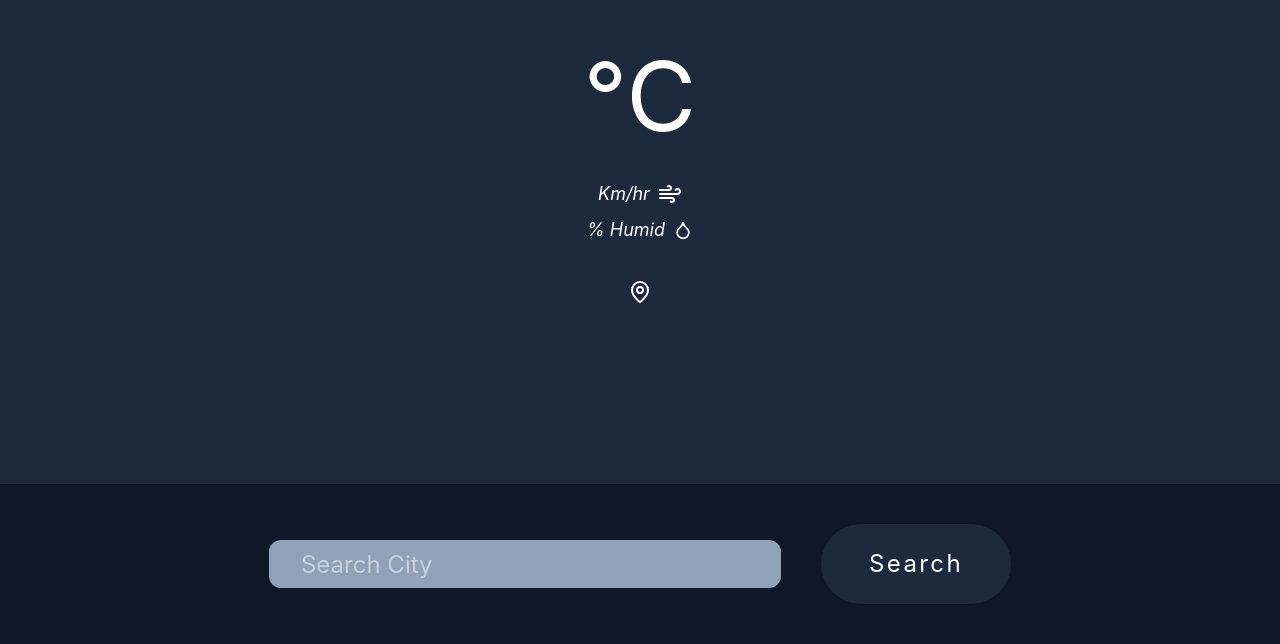
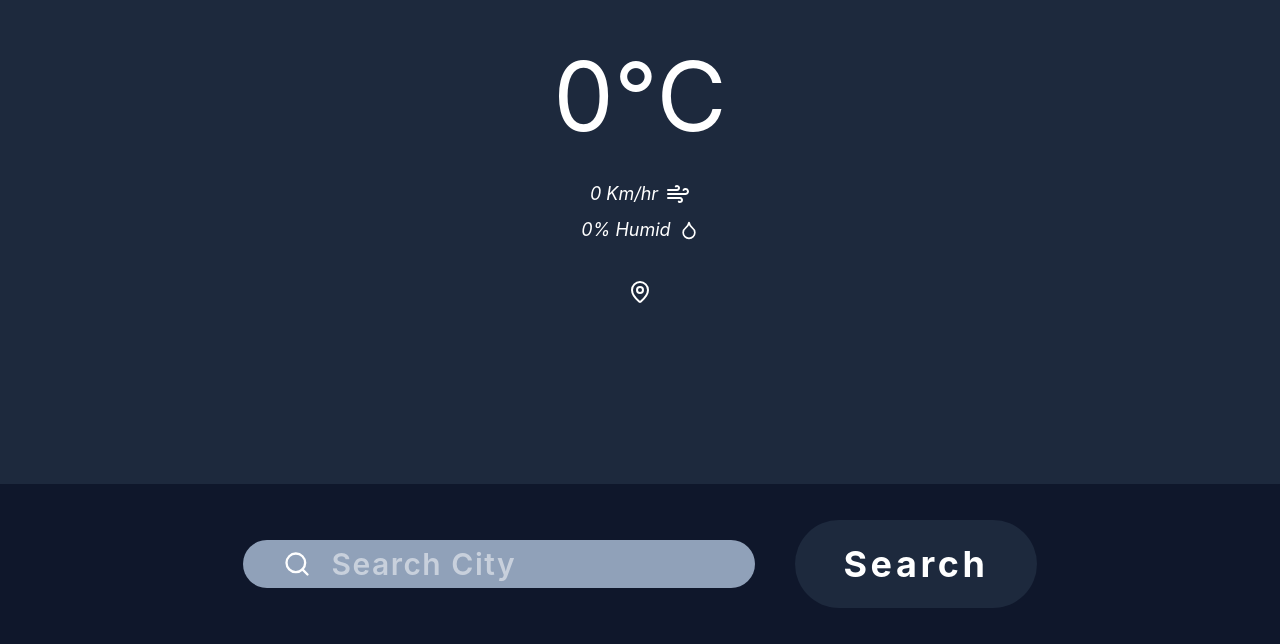
Before and after one commit to skybreakerW/weatherapp, a React (Vite) app: page / in a window 1280 px wide. Shown: the part 156-800 px from the top of the page. Built offline with nearby package versions, Linux system fonts and the light colour scheme.

Commit message:
Fully Functional

```diff
--- a/src/App.jsx
+++ b/src/App.jsx
@@ -1,56 +1,62 @@
 import { useState } from 'react'
+import axios from 'axios'
 import Section1 from './components/Section1.jsx'
+import { Search } from 'lucide-react'
 
 
 function App() {
   const [location, setLocation] = useState("")
 
-  const [temp, setTemp] = useState()
-  const [speed, setSpeed] = useState()
-  const [humid, setHumid] = useState()
+  const [temp, setTemp] = useState(0)
+  const [speed, setSpeed] = useState(0)
+  const [humid, setHumid] = useState(0)
+  const [loc, setLoc] = useState()
 
-  const getWeather = async(lati,long) => {
+  const getWeather = async(lati,long,loc) => {
     const response2 = await fetch(`https://api.open-meteo.com/v1/forecast?latitude=${lati}&longitude=${long}&current=temperature_2m,relative_humidity_2m,wind_speed_10m`)
     const data2 = await response2.json()
     console.log(data2)
+
+    setTemp(data2.current.temperature_2m)
+    setSpeed(data2.current.wind_speed_10m)
+    setHumid(data2.current.relative_humidity_2m)
+    setLoc(loc)
   }
 
   const getCoordinates = async () => {
-    const response = await fetch(
+    const response = await axios.get(
         `https://nominatim.openstreetmap.org/search?q=${encodeURIComponent(location)}&format=json&limit=1`,
         {
             headers: {
                 'User-Agent': 'WeatherApp/1.0'
-            }
-        }
-    );
-    const data = await response.json();
-    const lati = await data[0].lat;
-    const long = await data[0].lon;
-    const loc = await data[0].display_name;
+            }});
+
+    const lati = await response.data[0].lat;
+    const long = await response.data[0].lat;
+    const loc = await response.data[0].display_name;
     setLocation("")
-    console.log(`${lati}`)
-    console.log(`${long}`)
-    console.log(`${loc}`)
-
-    getWeather(lati,long)
+    getWeather(lati,long,loc)
   }
 
   return (
     <div className='min-h-screen bg-slate-600 text-white'>
 
-     <Section1 />
+      <Section1 temp={temp} speed={speed} humid={humid} loc={loc}/>
 
       <div className='h-[20vh] bg-slate-900 flex justify-center items-center gap-10'>
 
+        <div className='relative flex items-center w-[40%] h-[30%]'>
+
+          <Search size={28} color="#ffffff" strokeWidth={2} className='absolute left-10' />
           <input
           type="search" value={location} placeholder="Search City" onChange={(e) => {
             setLocation(e.target.value)
           }}
-      className='bg-slate-400 w-[40%] h-[30%] rounded-xl text-white outline-none px-8 text-2xl'
+          className='bg-slate-400 w-[100%] h-[100%] rounded-full text-white outline-none px-22 text-3xl font-semibold tracking-wider'
           />
 
-      <button onClick={getCoordinates} className='bg-slate-800 px-12 py-6 rounded-full text-2xl text-white tracking-widest cursor-pointer'>Search</button>
+        </div>
+        <button onClick={getCoordinates} className='bg-slate-800 px-12 py-6 rounded-full text-4xl text-white tracking-widest cursor-pointer font-bold '>Search</button>
       </div>
 
     </div>
```
Lines whose indentation alone changed are shown as unchanged.
